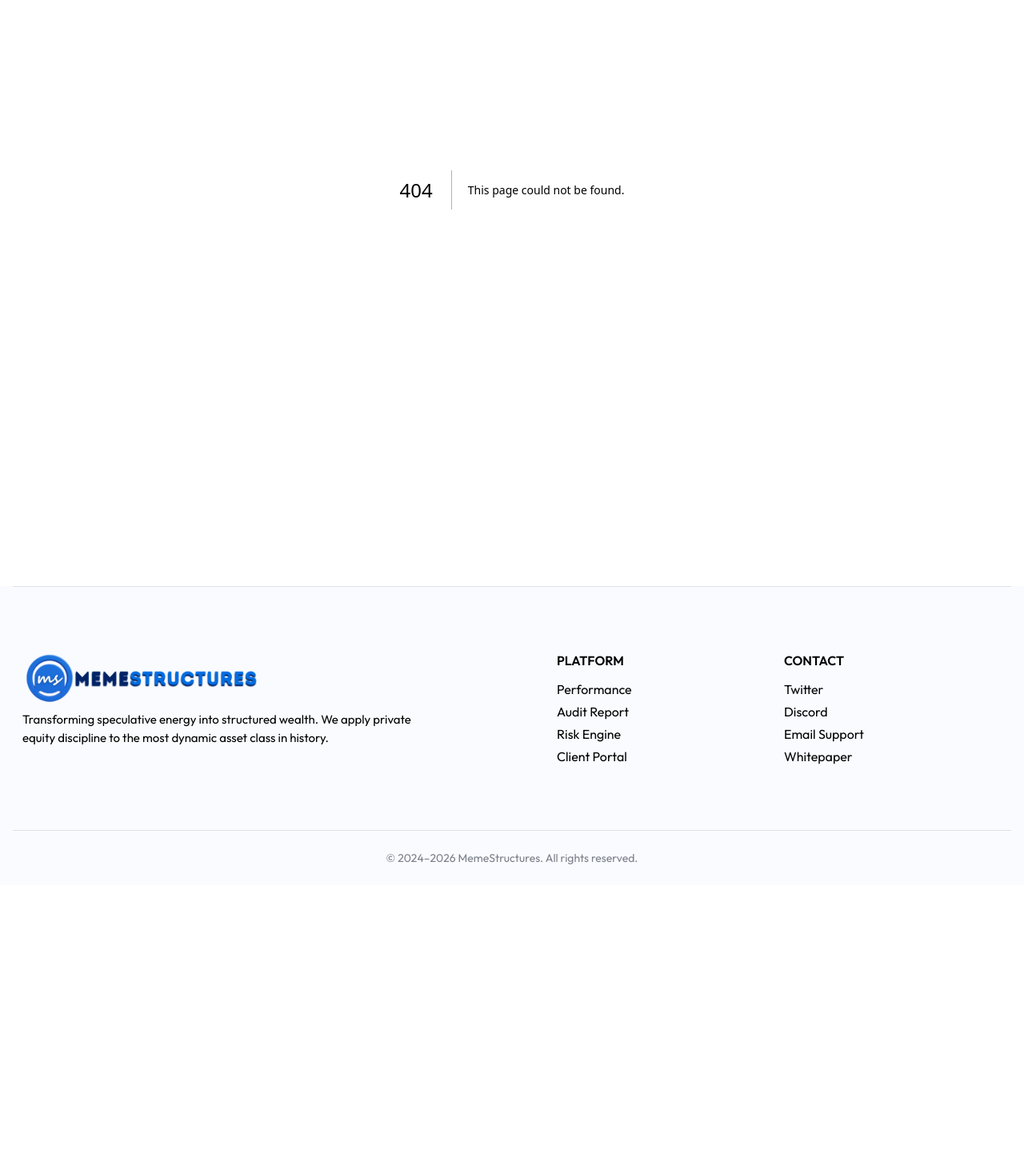
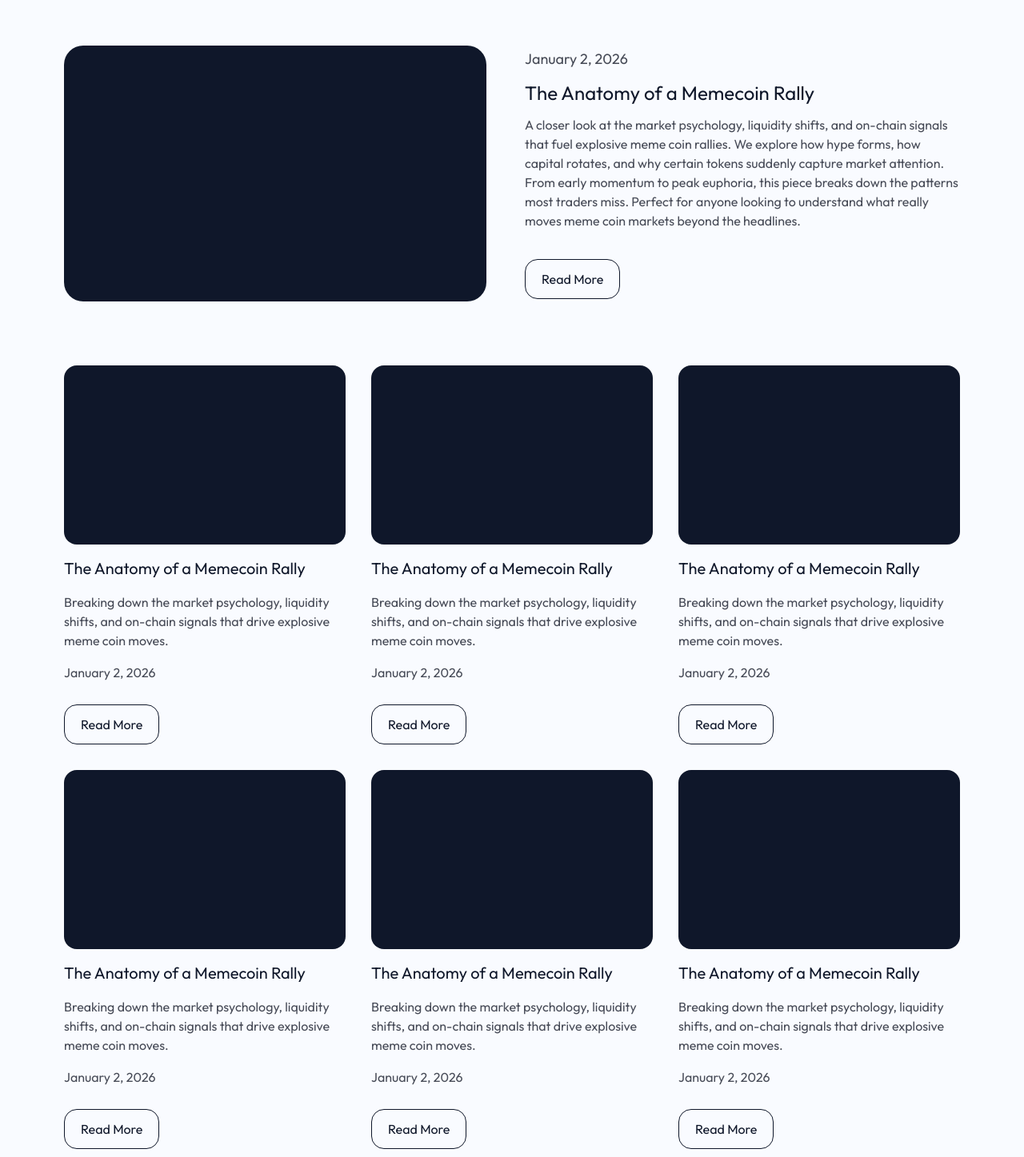
Before and after one commit to benchigozie/memestructures, a Next.js app: page /blog in a window 1280 px wide. Before the commit this address had no page. Shown: the part 163-1610 px from the top of the page at 80% size. Before the commit the page ends 1270 px from the top, so only its background shows below. Built offline with nearby package versions, Linux system fonts and the light colour scheme.

Commit message:
feat: add latest blogs component and render it in blog page.

```diff
--- /dev/null
+++ b/src/app/blog/page.tsx
@@ -0,0 +1,13 @@
+import BlogHero from "@/components/BlogHero"
+import LatestBlog from "@/components/LatestBlog"
+
+function page() {
+    //decide what to do with blog hero
+    return (
+        <div>
+            <LatestBlog />
+        </div>
+    )
+}
+
+export default page
--- a/src/app/page.tsx
+++ b/src/app/page.tsx
@@ -11,7 +11,7 @@ export default function Home() {
   return (
     <div className="bg-my-white">
       <main>
-      <FixedCTA />
+        <FixedCTA />
         <Hero />
         <Results />
         <YieldStrategy />
--- /dev/null
+++ b/src/components/BlogHero.tsx
@@ -0,0 +1,17 @@
+import Image from "next/image"
+
+function BlogHero() {
+  return (
+    <div className="relative mt-18 md:mt-18.5 h-48 md:h-64 bg-amber-600">
+        <div className="w-full h-full overflow-hidden absolute top-0 left-0">
+            <Image className="w-full h-full object-cover" src="/images/bloghero.webp" alt="" width={1200} height={400} />
+        </div>
+        <div className="w-full bg-black/60 h-full overflow-hidden absolute top-0 left-0"></div>
+        <div className="overflow-hidden absolute top-8 md:top-15 left-12 md:left-20">
+            <h1 className="text-5xl md:text-8xl font-bold text-my-white">BLOG</h1>
+        </div>
+    </div>
+  )
+}
+
+export default BlogHero
--- a/src/components/Header.tsx
+++ b/src/components/Header.tsx
@@ -25,7 +25,7 @@ function Header() {
         { name: "Invest", path: "/invest" },
         { name: "About Us", path: "/about" },
         { name: "Team", path: "/services" },
-        { name: "Blog", path: "/blogs" },
+        { name: "Blog", path: "/blog" },
     ]
 
     return (
--- /dev/null
+++ b/src/components/LatestBlog.tsx
@@ -0,0 +1,85 @@
+function LatestBlog() {
+    return (
+        <section className='bg-my-white mt-16 md:mt-24' >
+            <div className='max-w-6xl mx-auto px-4'>
+                <h1 className='text-4xl md:text-6xl text-my-deep-blue font-bold mt-1 md:mt-5 text-center'>Latest Blogs</h1>
+                <div className="grid grid-cols-1 md:grid-cols-2 gap-8 mt-10 md:mt-16">
+                    <div className="bg-my-deep-blue rounded-3xl mr-0 md:mr-4 h-80"></div>
+                    <div className="flex flex-col justify-center gap-3">
+                        <p className="text-lg">January 2, 2026</p>
+                        <h2 className="text-2xl text-my-deep-blue">The Anatomy of a Memecoin Rally</h2>
+                        <p>A closer look at the market psychology, liquidity shifts, and on-chain
+                            signals that fuel explosive meme coin rallies. We explore how hype
+                            forms, how capital rotates, and why certain tokens suddenly capture
+                            market attention. From early momentum to peak euphoria, this piece
+                            breaks down the patterns most traders miss. Perfect for anyone
+                            looking to understand what really moves meme coin markets
+                            beyond the headlines.
+                        </p>
+                        <button className="mt-6 hover:cursor-pointer hover:bg-my-deep-blue hover:text-my-white transition-colors dutation-300 text-my-deep-blue px-3 md:px-5 py-2 md:py-3 border border-my-deep-blue rounded-2xl w-max">Read More</button>
+                    </div>
+                </div>
+                <div className="grid grid-cols-1 md:grid-cols-2 lg:grid-cols-3 gap-8 mt-12 md:mt-20">
+                    <div className="flex flex-col gap-4">
+                        <div className="bg-my-deep-blue h-56 rounded-2xl"></div>
+                        <div className="flex flex-col gap-4">
+                            <h3 className="text-xl text-my-deep-blue">The Anatomy of a Memecoin Rally</h3>
+                            <p>Breaking down the market psychology, liquidity shifts, and on-chain signals that drive explosive meme coin moves.</p>
+                            <p>January 2, 2026</p>
+                            <button className="mt-3 hover:cursor-pointer hover:bg-my-deep-blue hover:text-my-white transition-colors dutation-300 text-my-deep-blue px-3 md:px-5 py-2 md:py-3 border border-my-deep-blue rounded-2xl w-max">Read More</button>
+                        </div>
+                    </div>
+                    {/*..........................*/}
+                    <div className="flex flex-col gap-4">
+                        <div className="bg-my-deep-blue h-56 rounded-2xl"></div>
+                        <div className="flex flex-col gap-4">
+                            <h3 className="text-xl text-my-deep-blue">The Anatomy of a Memecoin Rally</h3>
+                            <p>Breaking down the market psychology, liquidity shifts, and on-chain signals that drive explosive meme coin moves.</p>
+                            <p>January 2, 2026</p>
+                            <button className="mt-3 hover:cursor-pointer hover:bg-my-deep-blue hover:text-my-white transition-colors dutation-300 text-my-deep-blue px-3 md:px-5 py-2 md:py-3 border border-my-deep-blue rounded-2xl w-max">Read More</button>
+                        </div>
+                    </div>
+                    <div className="flex flex-col gap-4">
+                        <div className="bg-my-deep-blue h-56 rounded-2xl"></div>
+                        <div className="flex flex-col gap-4">
+                            <h3 className="text-xl text-my-deep-blue">The Anatomy of a Memecoin Rally</h3>
+                            <p>Breaking down the market psychology, liquidity shifts, and on-chain signals that drive explosive meme coin moves.</p>
+                            <p>January 2, 2026</p>
+                            <button className="mt-3 hover:cursor-pointer hover:bg-my-deep-blue hover:text-my-white transition-colors dutation-300 text-my-deep-blue px-3 md:px-5 py-2 md:py-3 border border-my-deep-blue rounded-2xl w-max">Read More</button>
+                        </div>
+                    </div>
+                    <div className="flex flex-col gap-4">
+                        <div className="bg-my-deep-blue h-56 rounded-2xl"></div>
+                        <div className="flex flex-col gap-4">
+                            <h3 className="text-xl text-my-deep-blue">The Anatomy of a Memecoin Rally</h3>
+                            <p>Breaking down the market psychology, liquidity shifts, and on-chain signals that drive explosive meme coin moves.</p>
+                            <p>January 2, 2026</p>
+                            <button className="mt-3 hover:cursor-pointer hover:bg-my-deep-blue hover:text-my-white transition-colors dutation-300 text-my-deep-blue px-3 md:px-5 py-2 md:py-3 border border-my-deep-blue rounded-2xl w-max">Read More</button>
+                        </div>
+                    </div>
+                    <div className="flex flex-col gap-4">
+                        <div className="bg-my-deep-blue h-56 rounded-2xl"></div>
+                        <div className="flex flex-col gap-4">
+                            <h3 className="text-xl text-my-deep-blue">The Anatomy of a Memecoin Rally</h3>
+                            <p>Breaking down the market psychology, liquidity shifts, and on-chain signals that drive explosive meme coin moves.</p>
+                            <p>January 2, 2026</p>
+                            <button className="mt-3 hover:cursor-pointer hover:bg-my-deep-blue hover:text-my-white transition-colors dutation-300 text-my-deep-blue px-3 md:px-5 py-2 md:py-3 border border-my-deep-blue rounded-2xl w-max">Read More</button>
+                        </div>
+                    </div>
+                    <div className="flex flex-col gap-4">
+                        <div className="bg-my-deep-blue h-56 rounded-2xl"></div>
+                        <div className="flex flex-col gap-4">
+                            <h3 className="text-xl text-my-deep-blue">The Anatomy of a Memecoin Rally</h3>
+                            <p>Breaking down the market psychology, liquidity shifts, and on-chain signals that drive explosive meme coin moves.</p>
+                            <p>January 2, 2026</p>
+                            <button className="mt-3 hover:cursor-pointer hover:bg-my-deep-blue hover:text-my-white transition-colors dutation-300 text-my-deep-blue px-3 md:px-5 py-2 md:py-3 border border-my-deep-blue rounded-2xl w-max">Read More</button>
+                        </div>
+                    </div>
+                </div>
+                <p className="text-center text-lg font-medium underline underline-offset-5 mt-12 md:mt-18 hover:cursor-pointer hover:text-my-blue hover:scale-103 transition-all duration-300">See More Blogs</p>
+            </div>
+        </section>
+    )
+}
+
+export default LatestBlog
```
Also changed, not shown: public/images/bloghero.webp (added).
